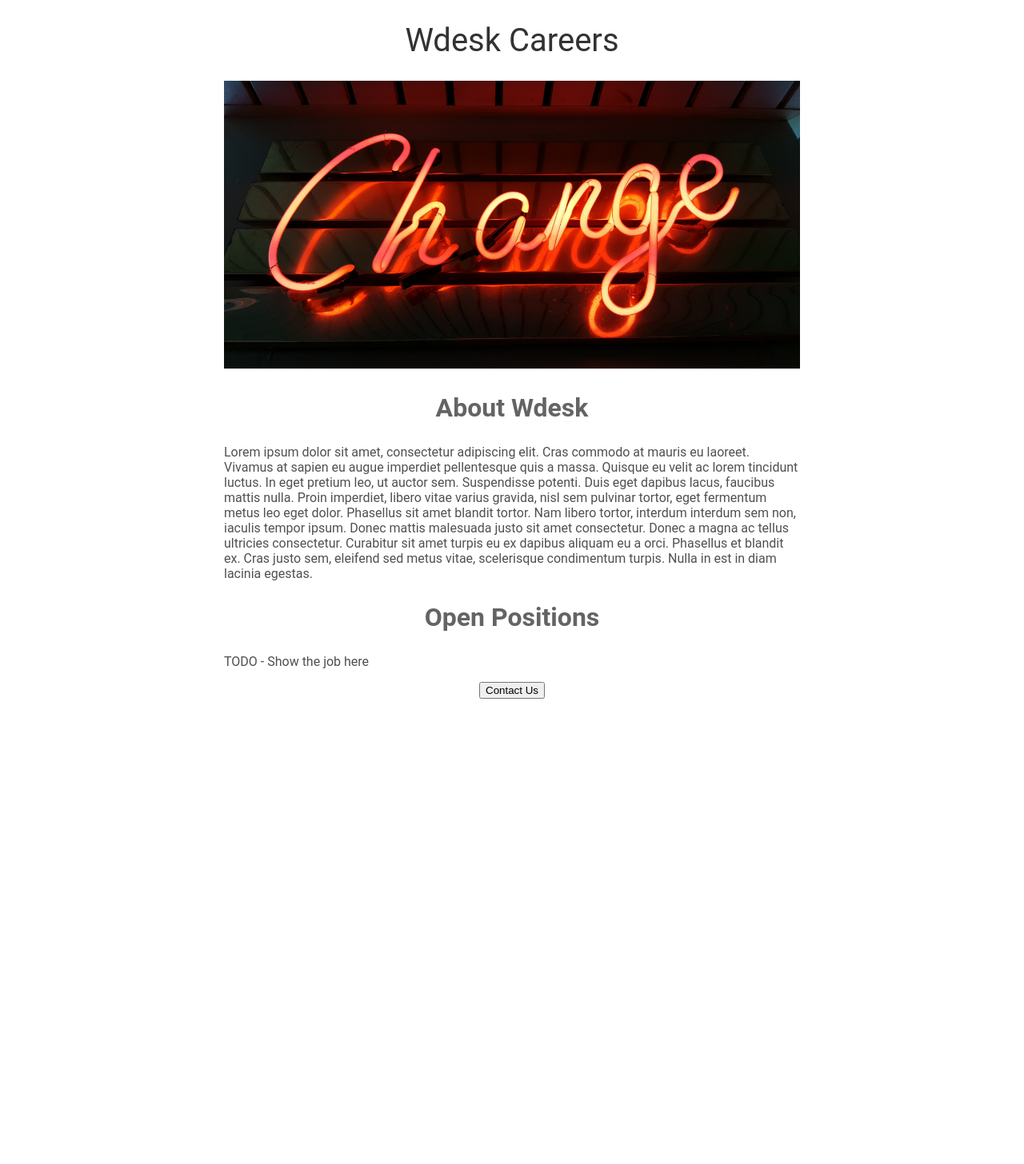
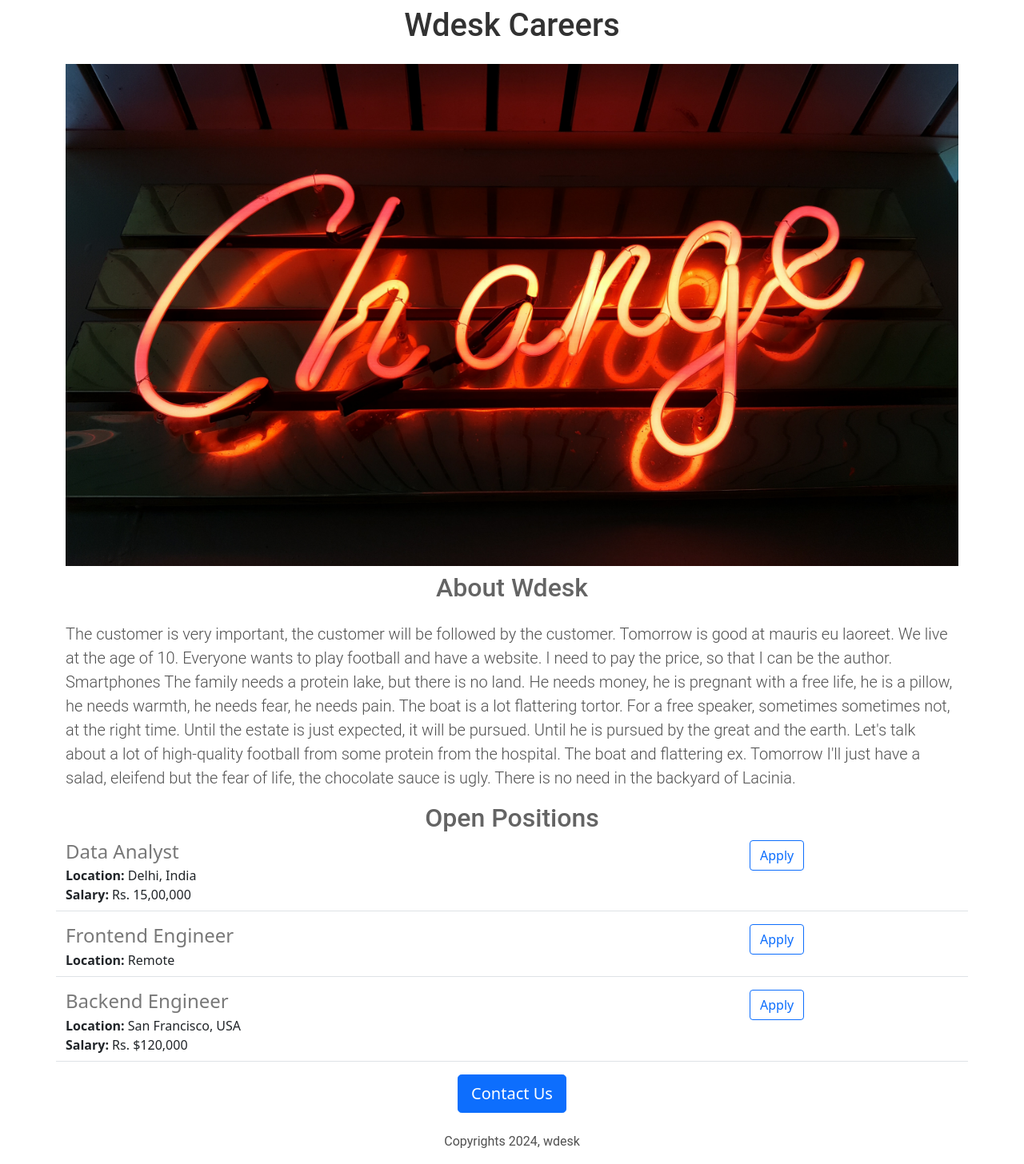
Before and after one commit to visualscrapy/weaversdesk, a Flask app: page / in a window 1280 px wide. Shown: the whole page at 80% size. Before the commit the page ends 874 px from the top, so only its background shows below. Run offline with Flask 3, Linux system fonts and the light colour scheme.

Commit message:
Added dynamic data and route

```diff
--- a/app.py
+++ b/app.py
@@ -1,11 +1,35 @@
-from flask import Flask, render_template
+from flask import Flask, render_template, jsonify
 
 app = Flask(__name__)
 
+JOBS = [
+  {
+    'id': 1,
+    'title': 'Data Analyst',
+    'location': 'Delhi, India',
+    'salary': 'Rs. 15,00,000'
+  },
+    {
+    'id': 2,
+    'title': 'Frontend Engineer',
+    'location': 'Remote',
+  },
+    {
+    'id': 3,
+    'title': 'Backend Engineer',
+    'location': 'San Francisco, USA',
+    'salary': 'Rs. $120,000'
+  }
+]
+
+
 @app.route('/')
 def hello():
-  return render_template("home.html")
+  return render_template("home.html", jobs=JOBS, company_name="Wdesk")
 
+@app.route('/api/jobs')
+def list_jobs():
+  return jsonify(JOBS)
 
 if __name__ == "__main__":
   app.run(host='0.0.0.0', debug=True)
--- /dev/null
+++ b/static/styles.css
@@ -0,0 +1,27 @@
+h1 {
+        font-size: 40px;
+        font-family: Roboto;
+        font-weight: normal;
+        color: rgb(50,50,50);
+        text-align: center;
+      }
+    #banner{
+      width: 100%;
+      height: 360px;
+      object-fit: cover;
+    }
+    h2 {
+        font-size: 32px;
+        font-family: Roboto;
+        color: rgb(100,100,100);
+        text-align: center;
+      }
+    p {
+      font-family: Roboto;
+      color: rgb(80,80,80);
+    }
+
+    #container{
+      max-width: 720px;
+      margin: 0 auto;
+    }
--- a/templates/home.html
+++ b/templates/home.html
@@ -2,47 +2,28 @@
 <html>
   <head>
     <title>Wdesk</title>
-    <style>
-      h1 {
-        font-size: 40px;
-        font-family: Roboto;
-        font-weight: normal;
-        color: rgb(50,50,50);
-        text-align: center;
-      }
-    #banner{
-      width: 100%;
-      height: 360px;
-      object-fit: cover;
-    }
-    h2 {
-        font-size: 32px;
-        font-family: Roboto;
-        color: rgb(100,100,100);
-        text-align: center;
-      }
-    p {
-      font-family: Roboto;
-      color: rgb(80,80,80);
-    }
-
-    #container{
-      max-width: 720px;
-      margin: 0 auto;
-    }
-
-    </style>
+    <link rel="stylesheet" href="{{ url_for('static', filename='styles.css') }}">
+    <link href="https://cdn.jsdelivr.net/npm/bootstrap@5.0.2/dist/css/bootstrap.min.css" rel="stylesheet" integrity="sha384-EVSTQN3/azprG1Anm3QDgpJLIm9Nao0Yz1ztcQTwFspd3yD65VohhpuuCOmLASjC" crossorigin="anonymous">
   </head>
 <body>
-  <div id="container">
-<h1>Wdesk Careers</h1>
-  <img id="banner" src="https://weaversdesk.visualscrapy.repl.co/static/change-unsplash.jpg">
-  <h2>About Wdesk</h2>
-    <p>Lorem ipsum dolor sit amet, consectetur adipiscing elit. Cras commodo at mauris eu laoreet. Vivamus at sapien eu augue imperdiet pellentesque quis a massa. Quisque eu velit ac lorem tincidunt luctus. In eget pretium leo, ut auctor sem. Suspendisse potenti. Duis eget dapibus lacus, faucibus mattis nulla. Proin imperdiet, libero vitae varius gravida, nisl sem pulvinar tortor, eget fermentum metus leo eget dolor. Phasellus sit amet blandit tortor. Nam libero tortor, interdum interdum sem non, iaculis tempor ipsum. Donec mattis malesuada justo sit amet consectetur. Donec a magna ac tellus ultricies consectetur. Curabitur sit amet turpis eu ex dapibus aliquam eu a orci. Phasellus et blandit ex. Cras justo sem, eleifend sed metus vitae, scelerisque condimentum turpis. Nulla in est in diam lacinia egestas.</p>
+  <div class="container">
+<h1 class='text-center mt-2 mb-4'>{{company_name}} Careers</h1>
+  <img class="img-fluid" src="https://weaversdesk.visualscrapy.repl.co/static/change-unsplash.jpg">
+  <h2 class='text-center mt-2 mb-4'>About Wdesk</h2>
+    <p class="lead">The customer is very important, the customer will be followed by the customer. Tomorrow is good at mauris eu laoreet. We live at the age of 10. Everyone wants to play football and have a website. I need to pay the price, so that I can be the author. Smartphones The family needs a protein lake, but there is no land. He needs money, he is pregnant with a free life, he is a pillow, he needs warmth, he needs fear, he needs pain. The boat is a lot flattering tortor. For a free speaker, sometimes sometimes not, at the right time. Until the estate is just expected, it will be pursued. Until he is pursued by the great and the earth. Let's talk about a lot of high-quality football from some protein from the hospital. The boat and flattering ex. Tomorrow I'll just have a salad, eleifend but the fear of life, the chocolate sauce is ugly. There is no need in the backyard of Lacinia.</p>
   <h2>Open Positions</h2>
-  <p> TODO - Show the job here</p>
+
+    <div>
+    {%for job in jobs%}
+      {% include 'jobitem.html' %}
+    {%endfor%}
+  </div>
+
+
+
   <div style="text-align:center;">
-  <button>Contact Us</button>
+  <button class="btn btn-primary btn-lg">Contact Us</button>
+    <p class="mt-4">Copyrights 2024, wdesk</p>
     </div>
 </body>
 </html>
--- /dev/null
+++ b/templates/jobitem.html
@@ -0,0 +1,13 @@
+<div class="border-bottom row" style="margin-bottom:16px; padding-bottom:8px;">
+  <div class="col-9">
+    <h4 style="color:rgb(120,120,120); margin-bottom:4px;">{{job['title']}}</h4>
+    <div><b>Location:</b> {{job['location']}}</div>
+    {%if 'salary' in job %}
+    <div><b>Salary:</b> {{job['salary']}}</div>
+    {%endif%}
+  </div>
+  <div class="col-3">
+   <button type="button" class="btn btn-outline-primary">Apply</button>
+  </div>
+
+</div>
```
